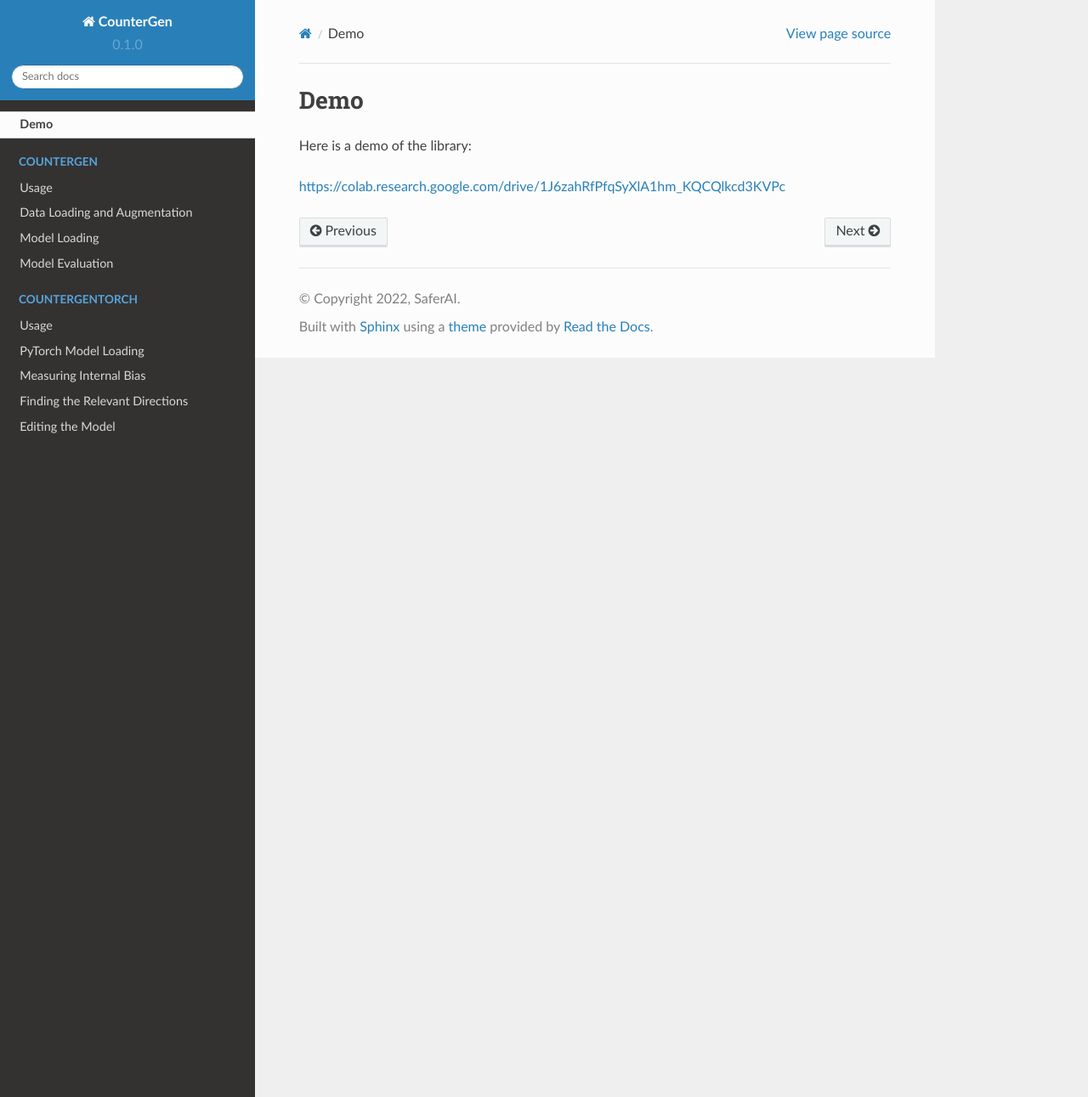
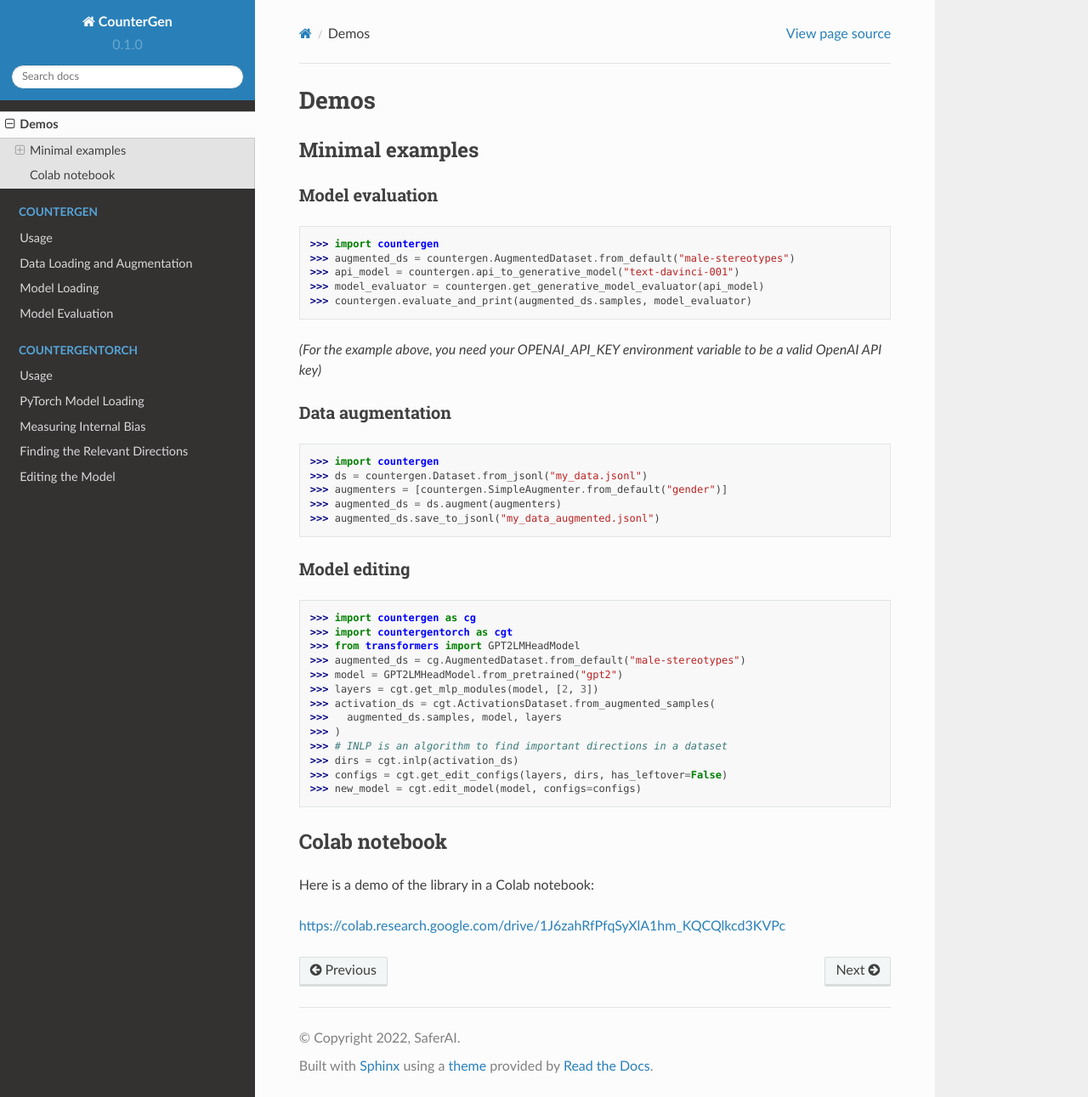
Before and after one commit to FabienRoger/Countergen, a Sphinx documentation site: the page built from docs/demos.rst, in a window 1280 px wide and 1291 px high. Shown: the whole window at 85% size. Built offline with Sphinx 7.4.7 and the Read the Docs theme 2.0.0, drawn with Linux system fonts in a browser that asks for light colours.

Commit message:
Add minimal examples

```diff
--- a/docs/demos.rst
+++ b/docs/demos.rst
@@ -1,6 +1,49 @@
-Demo
+Demos
 =====
 
-Here is a demo of the library:
+Minimal examples
+---------------------
+
+Model evaluation
+~~~~~~~~~~~~~~~~~~~~~~~~~~~~~~~~
+
+>>> import countergen
+>>> augmented_ds = countergen.AugmentedDataset.from_default("male-stereotypes")
+>>> api_model = countergen.api_to_generative_model("text-davinci-001")
+>>> model_evaluator = countergen.get_generative_model_evaluator(api_model)
+>>> countergen.evaluate_and_print(augmented_ds.samples, model_evaluator)
+
+*(For the example above, you need your OPENAI_API_KEY environment variable to be a valid OpenAI API key)*
+
+Data augmentation
+~~~~~~~~~~~~~~~~~~~~~~~~~~~~~~~~
+
+>>> import countergen
+>>> ds = countergen.Dataset.from_jsonl("my_data.jsonl")
+>>> augmenters = [countergen.SimpleAugmenter.from_default("gender")]
+>>> augmented_ds = ds.augment(augmenters)
+>>> augmented_ds.save_to_jsonl("my_data_augmented.jsonl")
+
+Model editing
+~~~~~~~~~~~~~~~~~~~~~~~~~~~~~~~~
+
+>>> import countergen as cg
+>>> import countergentorch as cgt
+>>> from transformers import GPT2LMHeadModel
+>>> augmented_ds = cg.AugmentedDataset.from_default("male-stereotypes")
+>>> model = GPT2LMHeadModel.from_pretrained("gpt2")
+>>> layers = cgt.get_mlp_modules(model, [2, 3])
+>>> activation_ds = cgt.ActivationsDataset.from_augmented_samples(
+>>>   augmented_ds.samples, model, layers
+>>> )
+>>> # INLP is an algorithm to find important directions in a dataset
+>>> dirs = cgt.inlp(activation_ds)
+>>> configs = cgt.get_edit_configs(layers, dirs, has_leftover=False)
+>>> new_model = cgt.edit_model(model, configs=configs)
+
+Colab notebook
+--------------------
+
+Here is a demo of the library in a Colab notebook:
 
 https://colab.research.google.com/drive/1J6zahRfPfqSyXlA1hm_KQCQlkcd3KVPc
```
Also changed, not shown: README.rst (+46 -6 lines), docs/index.rst (+3 -5 lines), 3 other files.
